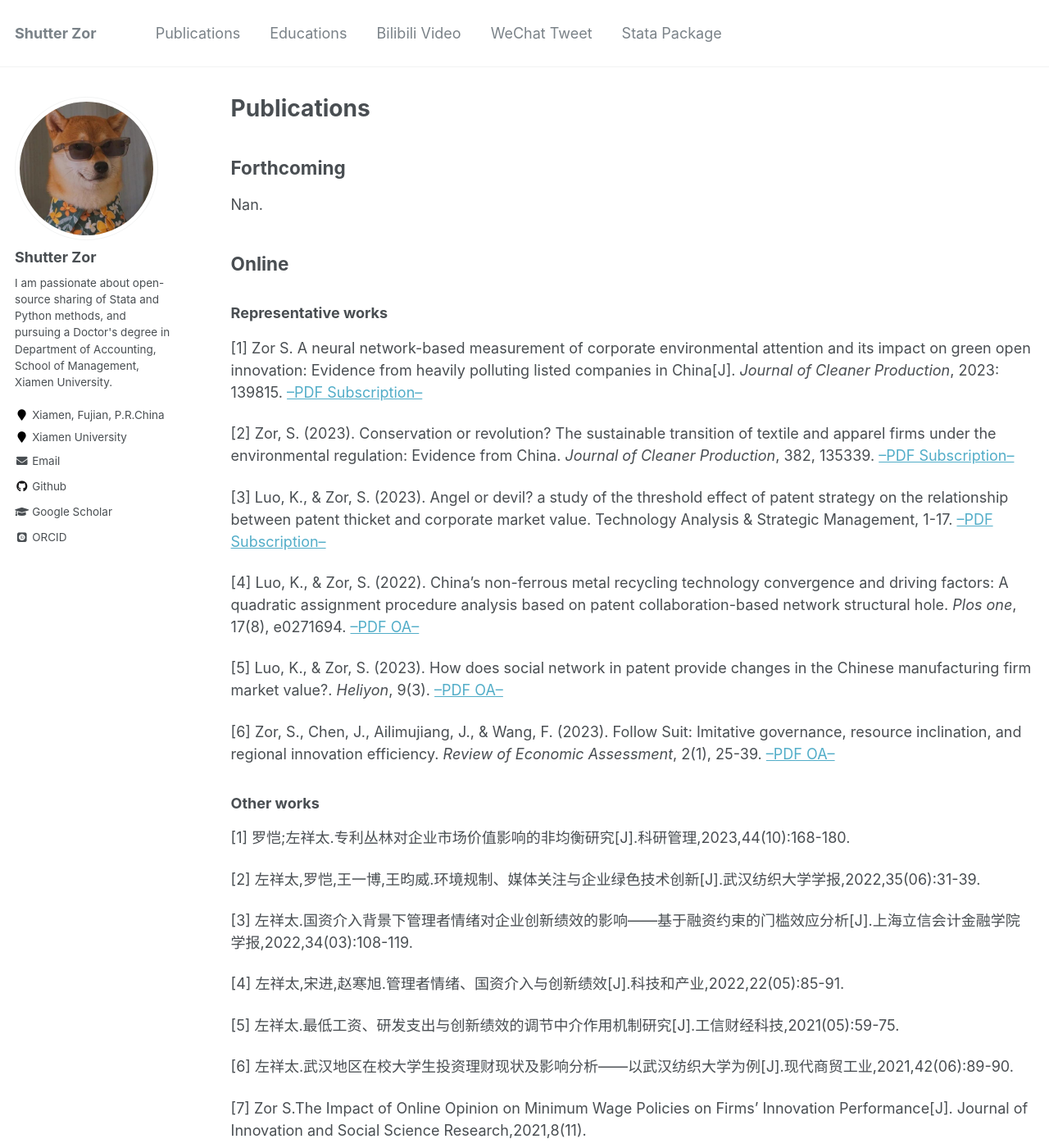
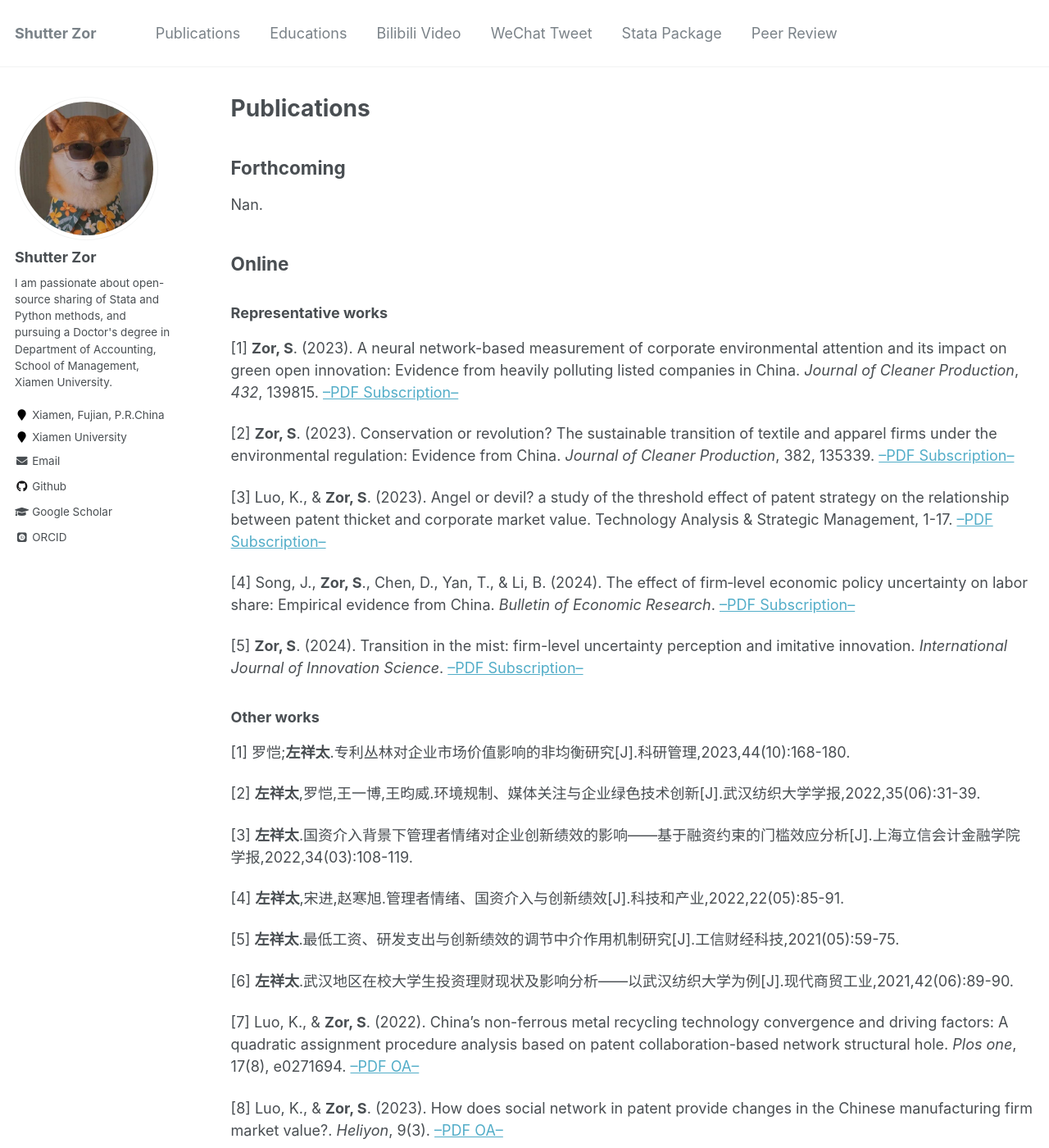
Before and after one commit to ShutterZor/ShutterZor.github.io, a Jekyll site: the page built from _pages/publications.md, in a window 1280 px wide and 1400 px high. Shown: the whole window at 82% size. Built offline with Jekyll 4.4.1, drawn with Linux system fonts in a browser that asks for light colours; some web fonts are replaced; some of the changed text lies outside the part shown.

Commit message:
update info

```diff
--- a/_data/navigation.yml
+++ b/_data/navigation.yml
@@ -14,3 +14,6 @@ main:
 
   - title: "Stata Package"
     url: /stata/
+
+  - title: "Peer Review"
+    url: /peer-review/
--- a/_pages/publications.md
+++ b/_pages/publications.md
@@ -13,33 +13,35 @@ Nan.
 
 ### Representative works
 
-[1] Zor S. A neural network-based measurement of corporate environmental attention and its impact on green open innovation: Evidence from heavily polluting listed companies in China[J]. *Journal of Cleaner Production*, 2023: 139815. [--PDF Subscription--](https://www.sciencedirect.com/science/article/abs/pii/S0959652623039732)
+[1] **Zor, S**. (2023). A neural network-based measurement of corporate environmental attention and its impact on green open innovation: Evidence from heavily polluting listed companies in China. *Journal of Cleaner Production*, *432*, 139815. [--PDF Subscription--](https://www.sciencedirect.com/science/article/abs/pii/S0959652623039732)
 
-[2] Zor, S. (2023). Conservation or revolution? The sustainable transition of textile and apparel firms under the environmental regulation: Evidence from China. *Journal of Cleaner Production*, 382, 135339. [--PDF Subscription--](https://www.sciencedirect.com/science/article/abs/pii/S0959652622049137)
+[2] **Zor, S**. (2023). Conservation or revolution? The sustainable transition of textile and apparel firms under the environmental regulation: Evidence from China. *Journal of Cleaner Production*, 382, 135339. [--PDF Subscription--](https://www.sciencedirect.com/science/article/abs/pii/S0959652622049137)
 
-[3] Luo, K., & Zor, S. (2023). Angel or devil? a study of the threshold effect of patent strategy on the relationship between patent thicket and corporate market value. Technology Analysis & Strategic Management, 1-17.  [--PDF Subscription--](https://www.tandfonline.com/doi/abs/10.1080/09537325.2023.2209220)
+[3] Luo, K., & **Zor, S**. (2023). Angel or devil? a study of the threshold effect of patent strategy on the relationship between patent thicket and corporate market value. Technology Analysis & Strategic Management, 1-17.  [--PDF Subscription--](https://www.tandfonline.com/doi/abs/10.1080/09537325.2023.2209220)
 
-[4] Luo, K., & Zor, S. (2022). China’s non-ferrous metal recycling technology convergence and driving factors: A quadratic assignment procedure analysis based on patent collaboration-based network structural hole. *Plos one*, 17(8), e0271694. [--PDF OA--](https://www.cell.com/heliyon/pdf/S2405-8440(23)01565-7.pdf)
+[4] Song, J., **Zor, S**., Chen, D., Yan, T., & Li, B. (2024). The effect of firm‐level economic policy uncertainty on labor share: Empirical evidence from China. *Bulletin of Economic Research*. [--PDF Subscription--](https://onlinelibrary.wiley.com/doi/abs/10.1111/boer.12462)
 
-[5] Luo, K., & Zor, S. (2023). How does social network in patent provide changes in the Chinese manufacturing firm market value?. *Heliyon*, 9(3). [--PDF OA--](https://www.cell.com/heliyon/pdf/S2405-8440(23)01565-7.pdf)
-
-[6] Zor, S., Chen, J., Ailimujiang, J., & Wang, F. (2023). Follow Suit: Imitative governance, resource inclination, and regional innovation efficiency. *Review of Economic Assessment*, 2(1), 25-39. [--PDF OA--](http://anser.press/index.php/rea/article/view/153/278)
+[5] **Zor, S**. (2024). Transition in the mist: firm-level uncertainty perception and imitative innovation. *International Journal of Innovation Science*. [--PDF Subscription--](https://www.emerald.com/insight/content/doi/10.1108/IJIS-06-2023-0141/full/html)
 
 ### Other works
 
-[1] 罗恺;左祥太.专利丛林对企业市场价值影响的非均衡研究[J].科研管理,2023,44(10):168-180.
+[1] 罗恺;**左祥太**.专利丛林对企业市场价值影响的非均衡研究[J].科研管理,2023,44(10):168-180.
 
-[2] 左祥太,罗恺,王一博,王昀威.环境规制、媒体关注与企业绿色技术创新[J].武汉纺织大学学报,2022,35(06):31-39.
+[2] **左祥太**,罗恺,王一博,王昀威.环境规制、媒体关注与企业绿色技术创新[J].武汉纺织大学学报,2022,35(06):31-39.
 
-[3] 左祥太.国资介入背景下管理者情绪对企业创新绩效的影响——基于融资约束的门槛效应分析[J].上海立信会计金融学院学报,2022,34(03):108-119.
+[3] **左祥太**.国资介入背景下管理者情绪对企业创新绩效的影响——基于融资约束的门槛效应分析[J].上海立信会计金融学院学报,2022,34(03):108-119.
 
-[4] 左祥太,宋进,赵寒旭.管理者情绪、国资介入与创新绩效[J].科技和产业,2022,22(05):85-91.
+[4] **左祥太**,宋进,赵寒旭.管理者情绪、国资介入与创新绩效[J].科技和产业,2022,22(05):85-91.
 
-[5] 左祥太.最低工资、研发支出与创新绩效的调节中介作用机制研究[J].工信财经科技,2021(05):59-75.
+[5] **左祥太**.最低工资、研发支出与创新绩效的调节中介作用机制研究[J].工信财经科技,2021(05):59-75.
 
-[6] 左祥太.武汉地区在校大学生投资理财现状及影响分析——以武汉纺织大学为例[J].现代商贸工业,2021,42(06):89-90.
+[6] **左祥太**.武汉地区在校大学生投资理财现状及影响分析——以武汉纺织大学为例[J].现代商贸工业,2021,42(06):89-90.
 
-[7] Zor S.The Impact of Online Opinion on Minimum Wage Policies on Firms’ Innovation Performance[J]. Journal of Innovation and Social Science Research,2021,8(11).
+[7] Luo, K., & **Zor, S**. (2022). China’s non-ferrous metal recycling technology convergence and driving factors: A quadratic assignment procedure analysis based on patent collaboration-based network structural hole. *Plos one*, 17(8), e0271694. [--PDF OA--](https://www.cell.com/heliyon/pdf/S2405-8440(23)01565-7.pdf)
+
+[8] Luo, K., & **Zor, S**. (2023). How does social network in patent provide changes in the Chinese manufacturing firm market value?. *Heliyon*, 9(3). [--PDF OA--](https://www.cell.com/heliyon/pdf/S2405-8440(23)01565-7.pdf)
+
+[9] **Zor, S**., Chen, J., Ailimujiang, J., & Wang, F. (2023). Follow Suit: Imitative governance, resource inclination, and regional innovation efficiency. *Review of Economic Assessment*, 2(1), 25-39. [--PDF OA--](http://anser.press/index.php/rea/article/view/153/278)
 
 ## Working Paper
 
```
Also changed, not shown: _pages/peer-review.md (added, +38 -0 lines), _pages/stata.md (+20 -3 lines).
